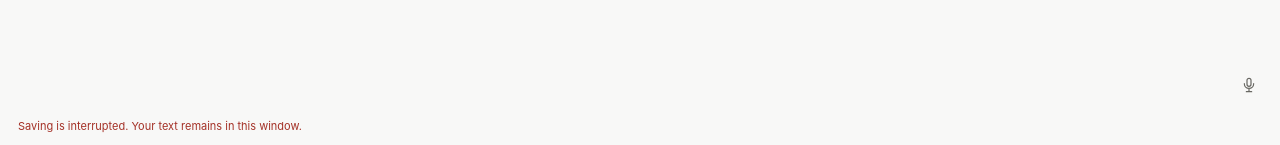
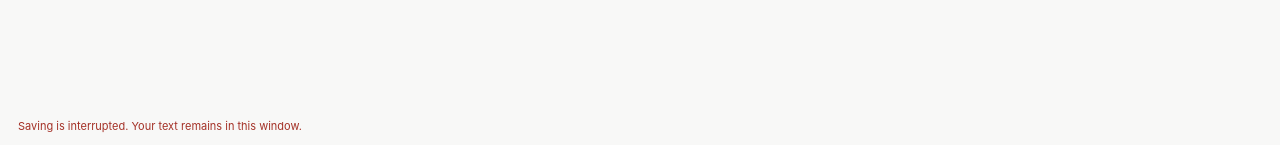
Before and after one commit to ejohane/jot, a React (Vite) app in the folder Web/: page / in a window 1280 px wide. Shown: the part 652-797 px from the top of the page. Built offline with nearby package versions, Linux system fonts and the light colour scheme.

Commit message:
feat(editor): fade controls when the pointer is idle (#20)

```diff
--- a/Web/src/Editor.tsx
+++ b/Web/src/Editor.tsx
@@ -11,6 +11,7 @@ import { beginDictation, clearDictation, dictationPreview, insertionForDictation
 import { inlineTagEditor, setTagVocabulary } from "./tagEditor";
 import { indentBulletItem, outdentBulletItem } from "./listIndent";
 import { toggleInlineFormat } from "./formatting";
+import { usePointerActivity } from "./usePointerActivity";
 import { NoteRail, type RailNote } from "./NoteRail";
 
 type RecoveryAction = "restoreRoot" | "saveCopy" | "reloadExternal";
@@ -29,6 +30,7 @@ export function insertLiteralNewline(view: EditorView): boolean {
 }
 
 export function Editor() {
+  const pointer = usePointerActivity();
   const host = useRef<HTMLDivElement>(null);
   const revisionRef = useRef(0);
   const noteIDRef = useRef<string | undefined>(undefined);
@@ -347,10 +349,15 @@ export function Editor() {
   };
 
   return (
-    <main className="composer">
+    <main
+      className={`composer${pointer.active ? " is-pointer-active" : ""}`}
+      onPointerEnter={pointer.reveal}
+      onPointerMove={pointer.reveal}
+      onPointerLeave={pointer.hide}
+    >
       <div ref={host} className="editor" role="textbox" aria-label="Jot — editable Markdown document" />
       <NoteRail notes={railNotes} activeID={activeNoteID} onOpen={openNote} />
-      <div className="dictation-controls">
+      <div className={`dictation-controls${dictation.status !== "idle" ? " is-persistent" : ""}`}>
         {dictationActive ? (
           <>
             <button
--- a/Web/src/styles.css
+++ b/Web/src/styles.css
@@ -53,6 +53,19 @@ button, .cm-content { -webkit-font-smoothing: antialiased; }
   overflow: hidden;
 }
 .note-rail { position: absolute; top: min(var(--editor-top-inset), calc(100% - var(--editor-bottom-inset) - 24px)); right: 0; bottom: var(--editor-bottom-inset); width: 37px; z-index: 3; }
+.note-rail, .dictation-controls {
+  opacity: 0;
+  pointer-events: none;
+  transition: opacity 180ms ease-out;
+}
+.composer.is-pointer-active .note-rail,
+.composer.is-pointer-active .dictation-controls,
+.note-rail:hover, .note-rail:focus-within,
+.dictation-controls:hover, .dictation-controls:focus-within,
+.dictation-controls.is-persistent {
+  opacity: 1;
+  pointer-events: auto;
+}
 .note-rail-scroll { width: 100%; height: 100%; display: flex; flex-direction: column; overflow-y: auto; scrollbar-width: none; }
 .note-rail-scroll::-webkit-scrollbar { display: none; }
 .note-rail-list { position: relative; width: 100%; flex: none; margin-block: auto; }
--- /dev/null
+++ b/Web/src/usePointerActivity.ts
@@ -0,0 +1,35 @@
+import { useEffect, useRef, useState } from "react";
+
+// A short grace period lets the cursor pause without making the controls flicker.
+const idleDelay = 1500;
+
+export function usePointerActivity() {
+  const [active, setActive] = useState(false);
+  const timer = useRef<number | undefined>(undefined);
+  const clearTimer = () => {
+    window.clearTimeout(timer.current);
+    timer.current = undefined;
+  };
+  const hide = () => {
+    clearTimer();
+    setActive(false);
+  };
+  const reveal = () => {
+    clearTimer();
+    setActive(true);
+    timer.current = window.setTimeout(hide, idleDelay);
+  };
+
+  useEffect(() => {
+    const onVisibility = () => { if (document.hidden) hide(); };
+    window.addEventListener("blur", hide);
+    document.addEventListener("visibilitychange", onVisibility);
+    return () => {
+      clearTimer();
+      window.removeEventListener("blur", hide);
+      document.removeEventListener("visibilitychange", onVisibility);
+    };
+  }, []);
+
+  return { active, reveal, hide };
+}
```
Also changed, not shown: 1 other file (tests, documents, lock files or other folders).
